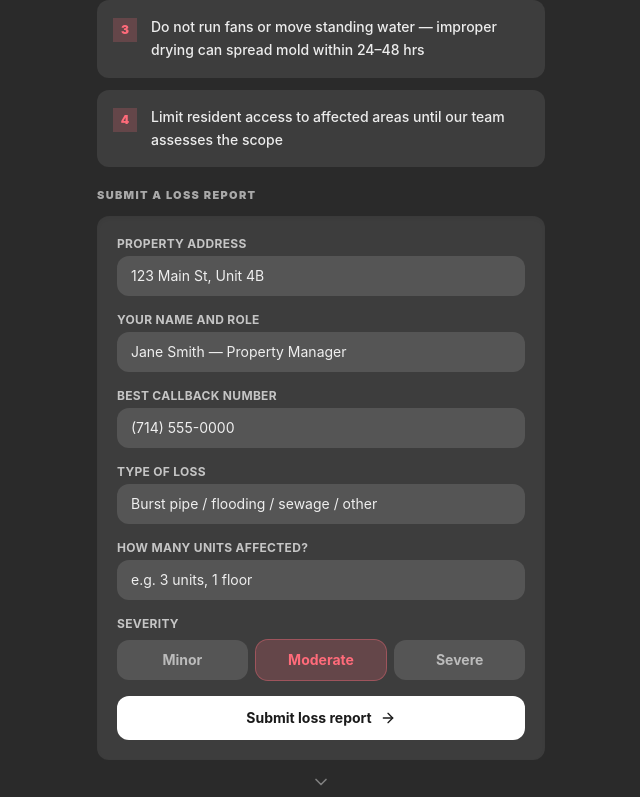
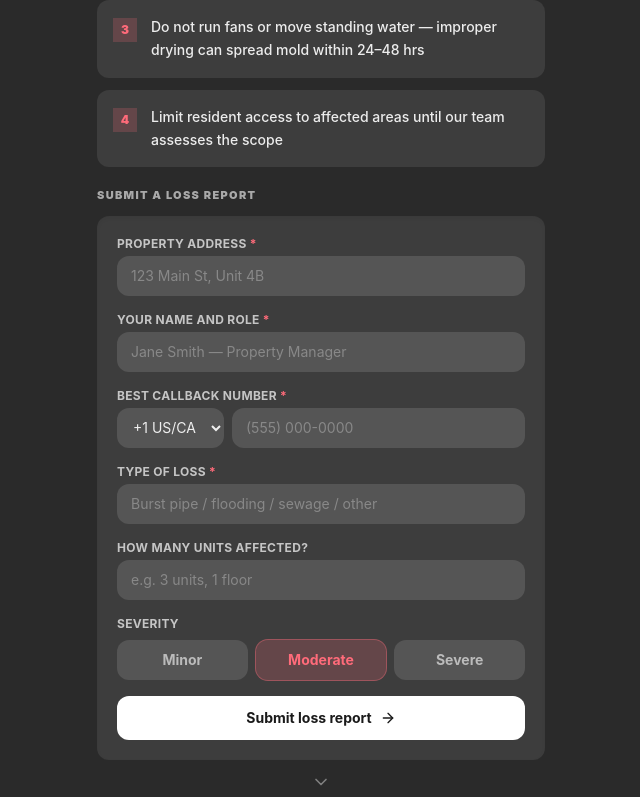
Before and after one commit to aqren-git/meeting-scheduling-app, a React (Vite) app: page /services in a window 1280 px wide. Shown: the part 504-1301 px from the top of the page, without its empty margins (319-959 px from the left). Built offline with nearby package versions, Linux system fonts and the light colour scheme.

Commit message:
add Google Sheets webhook URL and enhance Services form validation

```diff
--- a/src/pages/Services.tsx
+++ b/src/pages/Services.tsx
@@ -1,8 +1,90 @@
 import { useState } from 'react'
 import { AlertTriangle, Phone, ArrowRight, ChevronDown } from 'lucide-react'
+import { showSuccessToast, showErrorToast } from '../components/ui/toast/toastConfig'
+
+const COUNTRY_CODES = [
+  { code: '+1', label: '+1 US/CA' },
+  { code: '+44', label: '+44 UK' },
+  { code: '+61', label: '+61 AU' },
+  { code: '+91', label: '+91 IN' },
+  { code: '+52', label: '+52 MX' },
+]
+
+function formatLocal(value: string, code: string): string {
+  const digits = value.replace(/\D/g, '').slice(0, code === '+1' ? 10 : 15)
+  if (code !== '+1') return digits
+  if (digits.length <= 3) return digits
+  if (digits.length <= 6) return `(${digits.slice(0, 3)}) ${digits.slice(3)}`
+  return `(${digits.slice(0, 3)}) ${digits.slice(3, 6)}-${digits.slice(6)}`
+}
 
 export default function Services() {
   const [severity, setSeverity] = useState<'Minor' | 'Moderate' | 'Severe'>('Moderate')
+  const [submitting, setSubmitting] = useState(false)
+  const [form, setForm] = useState({
+    propertyAddress: '',
+    nameAndRole: '',
+    countryCode: '+1',
+    phone: '',
+    lossType: '',
+    unitsAffected: '',
+  })
+
+  function setField(field: keyof typeof form, value: string) {
+    setForm((prev) => ({ ...prev, [field]: value }))
+  }
+
+  async function handleSubmit() {
+    if (!form.propertyAddress.trim()) {
+      showErrorToast('Property address is required.')
+      return
+    }
+    if (!form.nameAndRole.trim()) {
+      showErrorToast('Your name and role are required.')
+      return
+    }
+    if (!form.phone.trim()) {
+      showErrorToast('Callback number is required.')
+      return
+    }
+    if (!form.lossType.trim()) {
+      showErrorToast('Type of loss is required.')
+      return
+    }
+
+    setSubmitting(true)
+    try {
+      const e164Phone = form.countryCode + form.phone.replace(/\D/g, '')
+      await fetch(import.meta.env.VITE_GOOGLE_SHEET_WEBHOOK_URL, {
+        method: 'POST',
+        mode: 'no-cors',
+        headers: { 'Content-Type': 'application/json' },
+        body: JSON.stringify({
+          timestamp: new Date().toISOString(),
+          propertyAddress: form.propertyAddress,
+          nameAndRole: form.nameAndRole,
+          phoneNumber: e164Phone,
+          lossType: form.lossType,
+          unitsAffected: form.unitsAffected,
+          severity,
+        }),
+      })
+      showSuccessToast('Loss report submitted!')
+      setForm({
+        propertyAddress: '',
+        nameAndRole: '',
+        countryCode: '+1',
+        phone: '',
+        lossType: '',
+        unitsAffected: '',
+      })
+      setSeverity('Moderate')
+    } catch {
+      showErrorToast('Failed to submit. Please call us directly.')
+    } finally {
+      setSubmitting(false)
+    }
+  }
 
   return (
     <div className="min-h-screen bg-[#2a2a2a] text-white">
@@ -88,48 +170,70 @@ export default function Services() {
           <div className="bg-[#3d3d3d] rounded-xl p-5 flex flex-col gap-4 shadow-inner">
             <div className="flex flex-col gap-1">
               <label className="text-xs font-bold text-white/70 uppercase tracking-wide">
-                Property address
+                Property address <span className="text-[#ff6b7a]">*</span>
               </label>
               <input
                 type="text"
-                defaultValue="123 Main St, Unit 4B"
-                readOnly
+                value={form.propertyAddress}
+                onChange={(e) => setField('propertyAddress', e.target.value)}
+                placeholder="123 Main St, Unit 4B"
                 className="bg-[#555] rounded-xl px-3.5 py-2.5 text-sm text-white/90 placeholder:text-white/30 outline-none focus:ring-2 focus:ring-[#dc2626]/50"
               />
             </div>
 
             <div className="flex flex-col gap-1">
               <label className="text-xs font-bold text-white/70 uppercase tracking-wide">
-                Your name and role
+                Your name and role <span className="text-[#ff6b7a]">*</span>
               </label>
               <input
                 type="text"
-                defaultValue="Jane Smith — Property Manager"
-                readOnly
+                value={form.nameAndRole}
+                onChange={(e) => setField('nameAndRole', e.target.value)}
+                placeholder="Jane Smith — Property Manager"
                 className="bg-[#555] rounded-xl px-3.5 py-2.5 text-sm text-white/90 placeholder:text-white/30 outline-none focus:ring-2 focus:ring-[#dc2626]/50"
               />
             </div>
 
             <div className="flex flex-col gap-1">
               <label className="text-xs font-bold text-white/70 uppercase tracking-wide">
-                Best callback number
+                Best callback number <span className="text-[#ff6b7a]">*</span>
               </label>
-              <input
-                type="text"
-                defaultValue="(714) 555-0000"
-                readOnly
-                className="bg-[#555] rounded-xl px-3.5 py-2.5 text-sm text-white/90 placeholder:text-white/30 outline-none focus:ring-2 focus:ring-[#dc2626]/50"
-              />
+              <div className="flex gap-2">
+                <select
+                  value={form.countryCode}
+                  onChange={(e) => {
+                    setField('countryCode', e.target.value)
+                    setField('phone', '')
+                  }}
+                  className="bg-[#555] rounded-xl px-3 py-2.5 text-sm text-white/90 outline-none focus:ring-2 focus:ring-[#dc2626]/50 shrink-0"
+                >
+                  {COUNTRY_CODES.map((c) => (
+                    <option key={c.code} value={c.code}>
+                      {c.label}
+                    </option>
+                  ))}
+                </select>
+                <input
+                  type="tel"
+                  value={form.phone}
+                  onChange={(e) =>
+                    setField('phone', formatLocal(e.target.value, form.countryCode))
+                  }
+                  placeholder={form.countryCode === '+1' ? '(555) 000-0000' : 'Phone number'}
+                  className="flex-1 bg-[#555] rounded-xl px-3.5 py-2.5 text-sm text-white/90 placeholder:text-white/30 outline-none focus:ring-2 focus:ring-[#dc2626]/50"
+                />
+              </div>
             </div>
 
             <div className="flex flex-col gap-1">
               <label className="text-xs font-bold text-white/70 uppercase tracking-wide">
-                Type of loss
+                Type of loss <span className="text-[#ff6b7a]">*</span>
               </label>
               <input
                 type="text"
-                defaultValue="Burst pipe / flooding / sewage / other"
-                readOnly
+                value={form.lossType}
+                onChange={(e) => setField('lossType', e.target.value)}
+                placeholder="Burst pipe / flooding / sewage / other"
                 className="bg-[#555] rounded-xl px-3.5 py-2.5 text-sm text-white/90 placeholder:text-white/30 outline-none focus:ring-2 focus:ring-[#dc2626]/50"
               />
             </div>
@@ -140,8 +244,9 @@ export default function Services() {
               </label>
               <input
                 type="text"
-                defaultValue="e.g. 3 units, 1 floor"
-                readOnly
+                value={form.unitsAffected}
+                onChange={(e) => setField('unitsAffected', e.target.value)}
+                placeholder="e.g. 3 units, 1 floor"
                 className="bg-[#555] rounded-xl px-3.5 py-2.5 text-sm text-white/90 placeholder:text-white/30 outline-none focus:ring-2 focus:ring-[#dc2626]/50"
               />
             </div>
@@ -170,10 +275,12 @@ export default function Services() {
 
             <button
               type="button"
-              className="w-full bg-white text-[#1a1a1a] rounded-xl py-3 text-sm font-bold flex items-center justify-center gap-2 hover:bg-white/95 active:scale-[0.99] transition-all"
+              onClick={handleSubmit}
+              disabled={submitting}
+              className="w-full bg-white text-[#1a1a1a] rounded-xl py-3 text-sm font-bold flex items-center justify-center gap-2 hover:bg-white/95 active:scale-[0.99] transition-all disabled:opacity-60 disabled:cursor-not-allowed"
             >
-              Submit loss report
-              <ArrowRight size={16} />
+              {submitting ? 'Submitting…' : 'Submit loss report'}
+              {!submitting && <ArrowRight size={16} />}
             </button>
           </div>
           <div className="flex justify-center mt-3">
```
Also changed, not shown: 1 other file (tests, documents, lock files or other folders).
